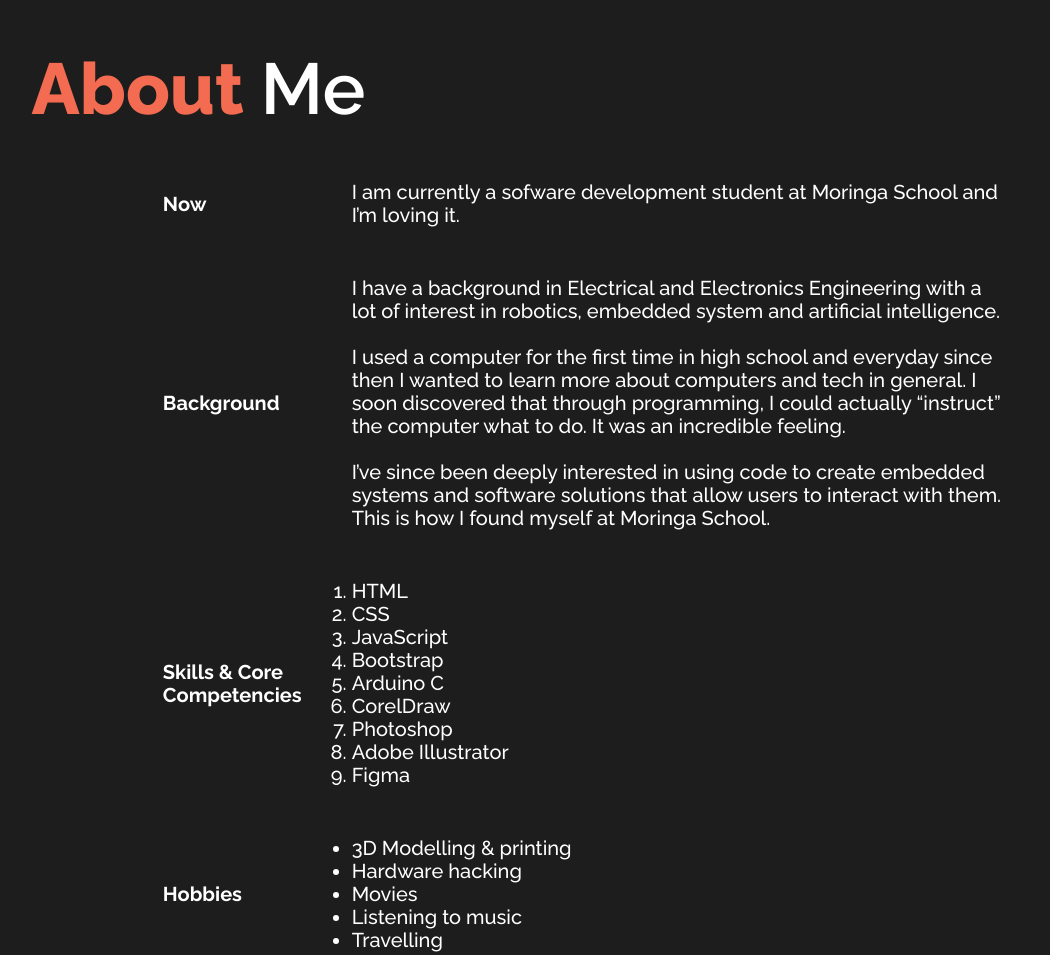
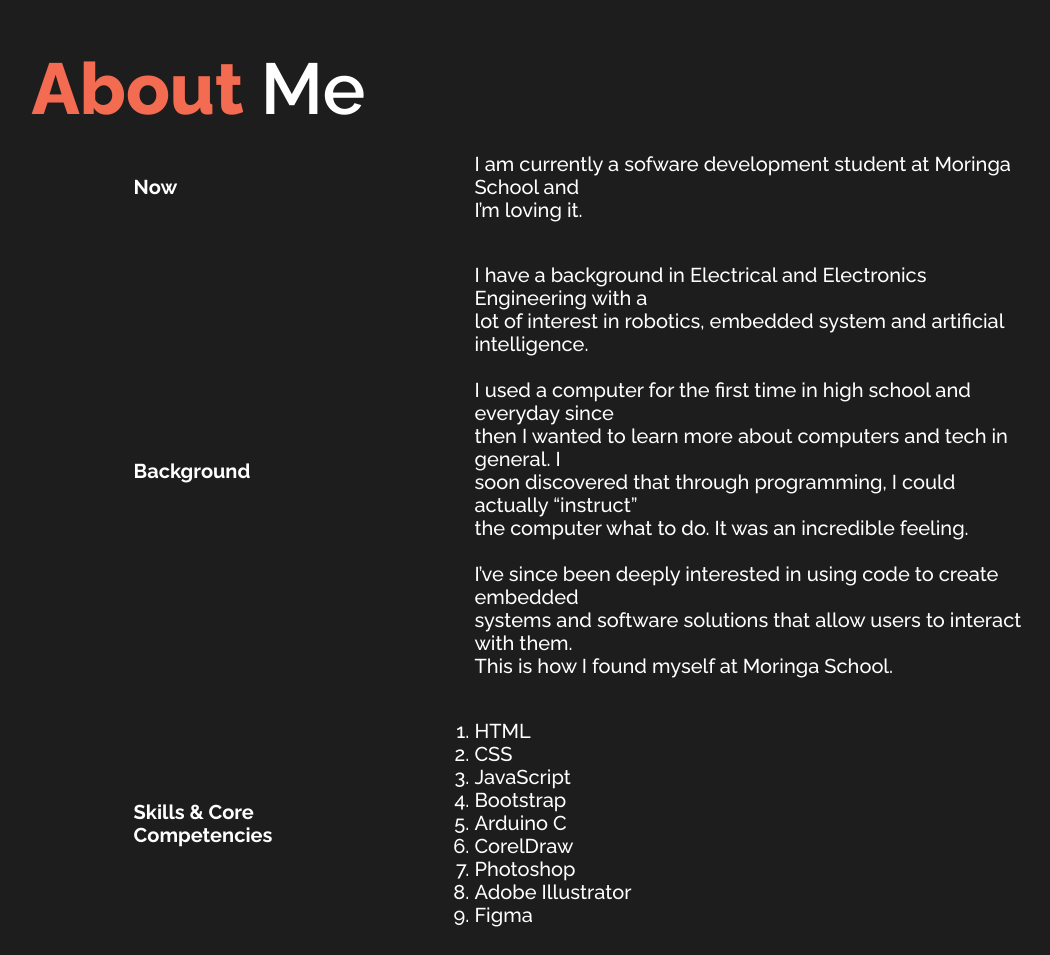
Before and after one commit to mururi/portfolio, a plain HTML site: page index.html in a window 1280 px wide. Shown: the part 1020-1975 px from the top of the page, without its empty margins (58-1108 px from the left). Drawn offline with Linux system fonts and the light colour scheme.

Commit message:
Make changes to table styling

```diff
--- a/style.css
+++ b/style.css
@@ -113,7 +113,6 @@ h2 span {
 #about-me table {
   color: #fff;
   border-collapse: separate;
-  border-spacing: 50px;
   font-weight: 500;
   font-size: 20px;
   line-height: 23px;
@@ -121,6 +120,9 @@ h2 span {
   margin-right: auto;
 }
 
+#about-me table tr td {
+  padding: 20px 100px;
+}
 .heading {
   font-weight: 700;
   font-size: 20px;
```
